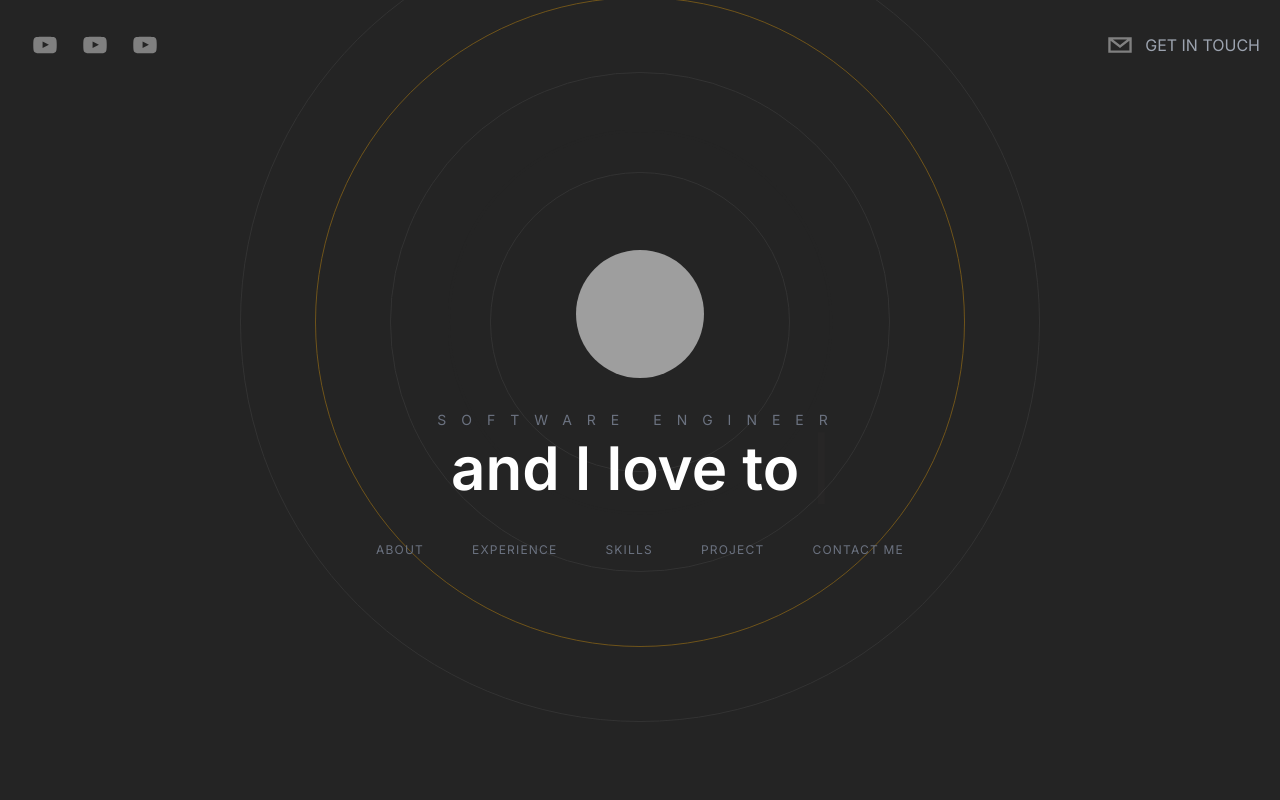
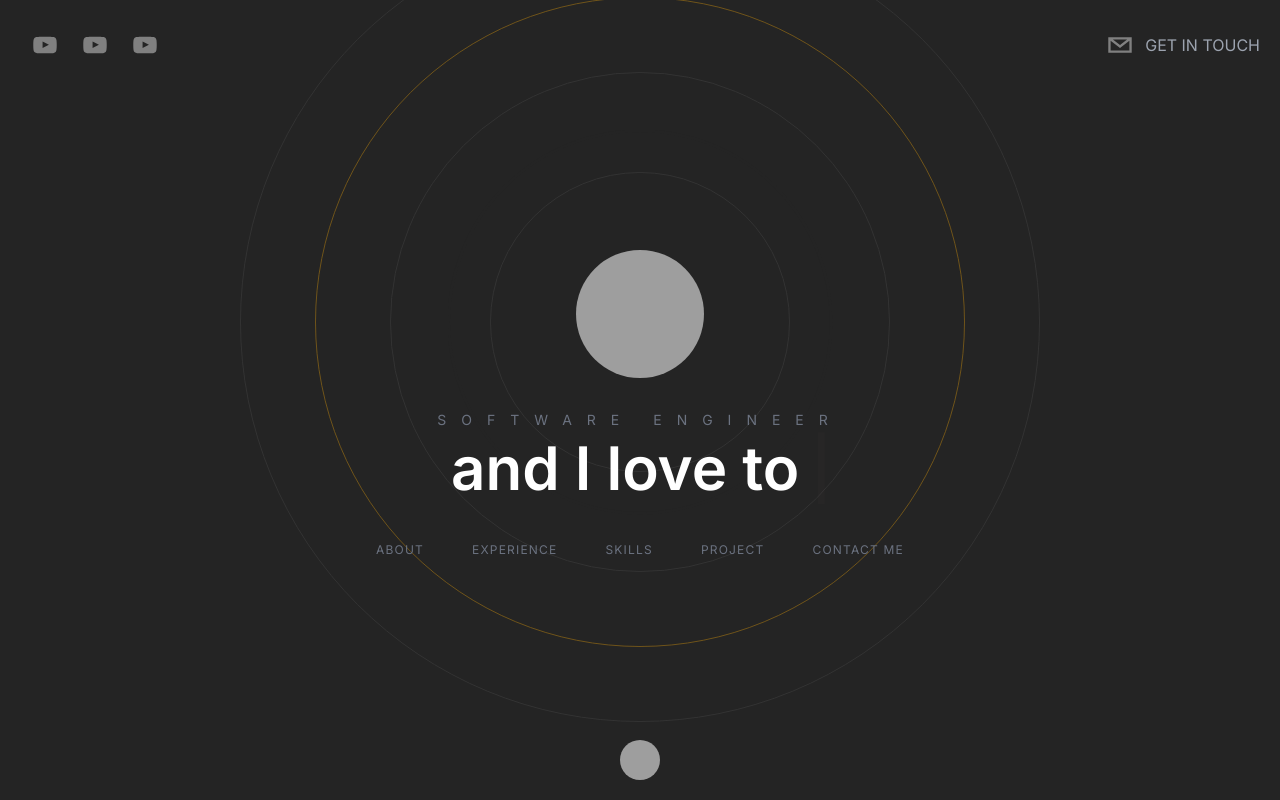
Before and after one commit to sonha2409/portfolio, a Next.js app: page / in a window 1280 px wide. Built offline with nearby package versions, Linux system fonts and the light colour scheme; grey boxes are pictures that could not be loaded.

Commit message:
Add home button

```diff
--- a/app/page.tsx
+++ b/app/page.tsx
@@ -8,6 +8,7 @@ import WorkExperience from '@/components/WorkExperience'
 import Skills from '@/components/Skills'
 import Project from '@/components/Project'
 import ContactMe from '@/components/ContactMe'
+import Link from 'next/link'
 
 const Home: NextPage = () => {
   return (
@@ -52,6 +53,16 @@ const Home: NextPage = () => {
         <ContactMe />
 
       </section>
+
+      <Link href="#hero">
+        <footer className="sticky bottom-5 w-full cursor-pointer">
+          <div className="flex items-center justify-center">
+            <img
+              className='h-10 w-10 rounded-full filter grayscale hover:grayscale-0'
+              src="https://res.cloudinary.com/teepublic/image/private/s--ZgvZ9pyS--/t_Resized%20Artwork/c_fit,g_north_west,h_1054,w_1054/co_ffffff,e_outline:53/co_ffffff,e_outline:inner_fill:53/co_bbbbbb,e_outline:3:1000/c_mpad,g_center,h_1260,w_1260/b_rgb:eeeeee/c_limit,f_auto,h_630,q_90,w_630/v1672737178/production/designs/37993677_0.jpg" alt="" />
+          </div>
+        </footer>
+      </Link>
     </div>
 
 
--- a/components/Header.tsx
+++ b/components/Header.tsx
@@ -3,6 +3,7 @@
 import React from 'react'
 import { SocialIcon } from 'react-social-icons'
 import { motion } from 'framer-motion'
+import Link from 'next/link'
 
 
 type Props = {}
@@ -43,6 +44,7 @@ export default function Header({}: Props) {
         />
       </motion.div>
 
+      <Link href='#contact'>
         <motion.div
         initial={{
           x: -500,
@@ -66,8 +68,12 @@ export default function Header({}: Props) {
             fgColor="gray"
             bgColor="transparent"
           />
-        <p className="uppercase hidden md:inline-flex text s0m text-gray-400">Get in touch</p>
+          <p className="uppercase hidden md:inline-flex text s0m text-gray-400">
+            Get in touch
+          </p>
         </motion.div>
+      </Link>
+
 
     </header>
   )
--- a/components/Project.tsx
+++ b/components/Project.tsx
@@ -14,7 +14,7 @@ function Project({}: Props) {
       </h3>
 
       <div className="relative w-full flex overflow-x-scroll overflow-y-hidden snap-x
-      snap-mandatory z-20 scrollbar scrollbar-track-gray-400/20 scrollbar-thumb-[#F7AB0A]/80">
+      snap-mandatory z-20 scrollbar-thin scrollbar-track-gray-400/20 scrollbar-thumb-[#F7AB0A]/80">
         {/* projects */}
         {projects.map((project, i) => (
           <div className="w-screen flex-shrink-0 snap-center flex flex-col space-y-5 items-center justify-center p-10 md:p-44 h-screen">
```
Lines whose indentation alone changed are shown as unchanged.
